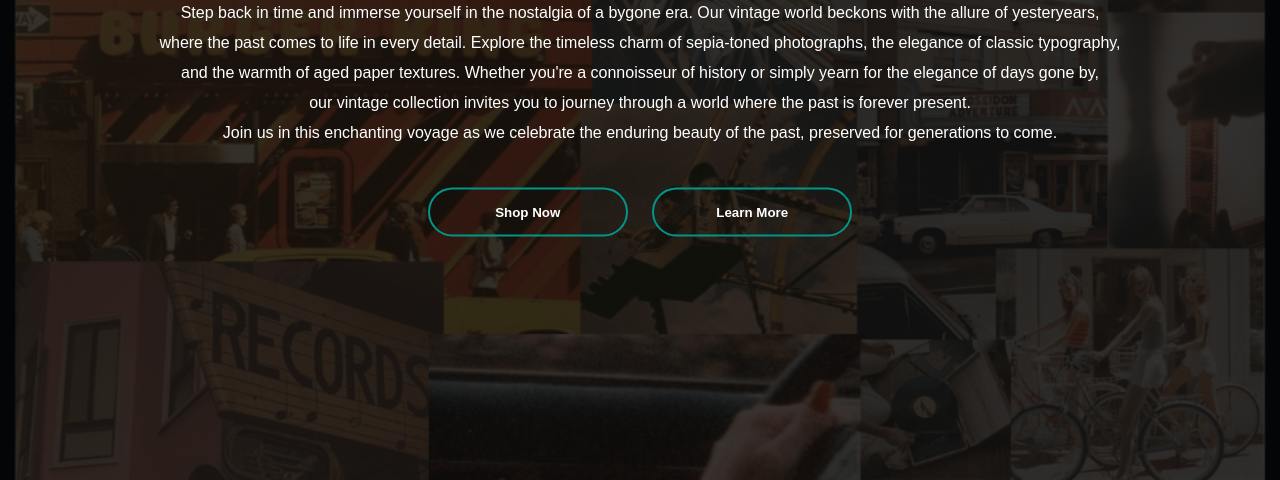
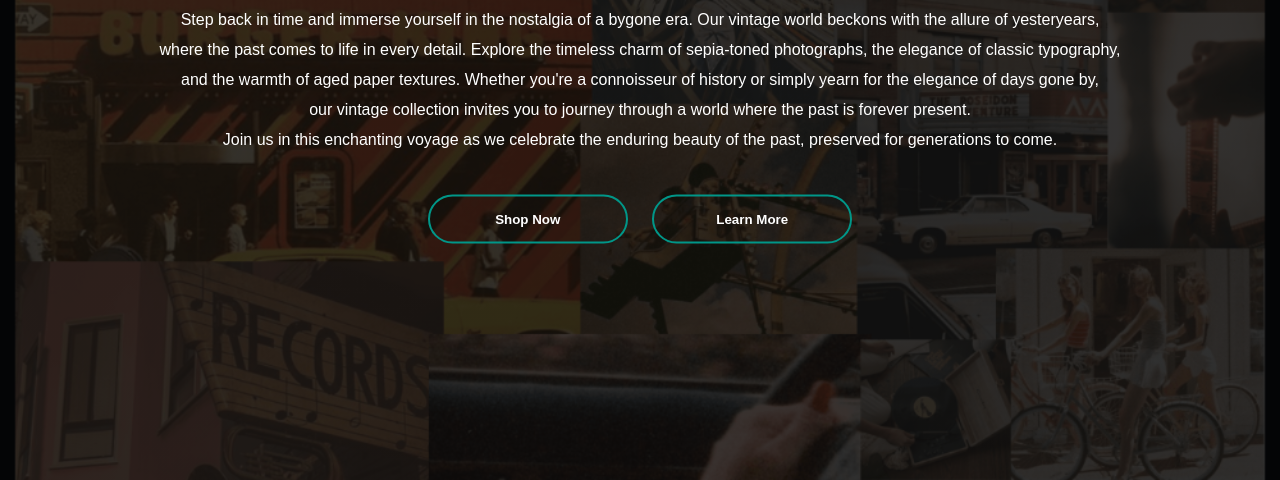
Before and after one commit to deonrtan/Vintage-Website, a plain HTML site: page index.html in a window 1280 px wide. Shown: the part 320-800 px from the top of the page. Drawn offline with Linux system fonts and the light colour scheme.

Commit message:
Bipolar sheesh

```diff
--- a/style.css
+++ b/style.css
@@ -60,8 +60,8 @@
 
 .content {
     width: 100%;
-    position: relative;
-    margin-top: 15rem;
+    position: absolute;
+    top: 50%;
     transform: translateY(-50%);
     color: #fff;
     text-align: center;
```
